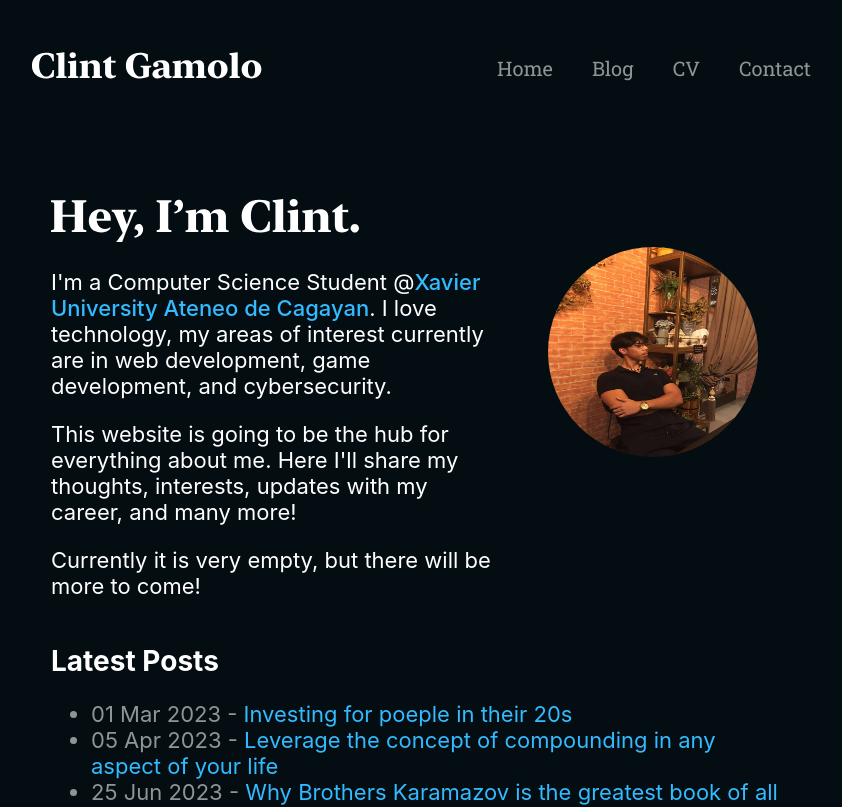
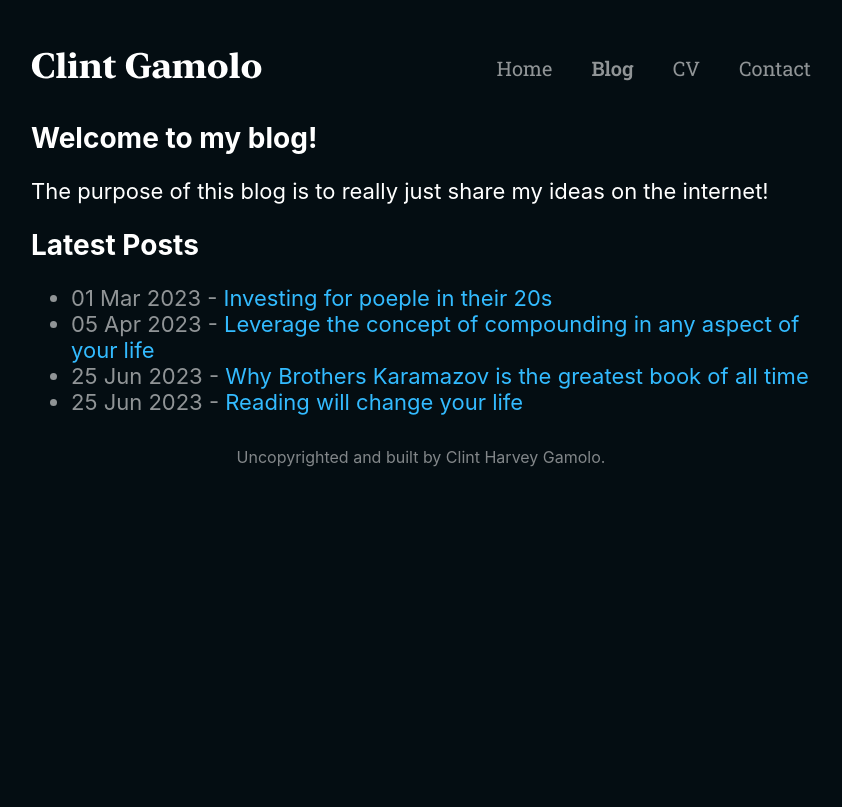
Before and after one commit to clintafk/personal-site, a React (Vite) app: page /blog in a window 1280 px wide. Shown: the top 807 px of the page, without its empty margins (219-1061 px from the left). Built offline with nearby package versions, Linux system fonts and the light colour scheme.

Commit message:
Feat: Added routing with React Router

```diff
--- a/src/components/Header.tsx
+++ b/src/components/Header.tsx
@@ -2,6 +2,7 @@ import '../styles/Header.css';
 import logo from '../../public/logo.svg';
 
 import resume from '../../public/resume.pdf';
+import { NavLink } from 'react-router-dom'
 
 function Header() {
     return(
@@ -15,10 +16,28 @@ function Header() {
                 <nav>
                     <ul>
                         <li>
-                            <a href="">Home</a>
+                            <a href="">
+                                <NavLink
+                                    to='/'
+                                    className={({ isActive, isPending }) =>
+                                        isPending ? "pending" : isActive ? "active" : ""
+                                    }
+                                >
+                                    Home
+                                </NavLink>
+                            </a>
                         </li>
                         <li>
-                            <a href="">Blog</a>
+                            <a href="">
+                                <NavLink
+                                    to='/blog'
+                                    className={({ isActive, isPending }) =>
+                                        isPending ? "pending" : isActive? "active" : ""
+                                    }
+                                >
+                                    Blog
+                                </NavLink>
+                            </a>
                         </li>
                         <li>
                             {/* <a href={resume} download="clint_resume">CV</a> */}
--- a/src/main.tsx
+++ b/src/main.tsx
@@ -4,6 +4,8 @@ import { createBrowserRouter, RouterProvider } from 'react-router-dom'
 
 import App from './App.tsx'
 import './index.css'
+
+import Blog from './routes/Blog.tsx'
 
 const router = createBrowserRouter([
   {
@@ -13,7 +15,7 @@ const router = createBrowserRouter([
   },
   {
     path: '/blog',
-    element: <App />,
+    element: <Blog />,
     errorElement: 'Error 404 not found!',
   }
 ])
--- a/src/routes/Blog.tsx
+++ b/src/routes/Blog.tsx
@@ -1,7 +1,7 @@
 import Header from '../components/Header'
 import Footer from '../components/Footer'
-import Posts from './Posts';
-import WelcomeBlog from './WelcomeBlog';
+import Posts from '../components/Posts';
+import WelcomeBlog from '../components/WelcomeBlog';
 
 function Blog() {
     return(
--- a/src/styles/Header.css
+++ b/src/styles/Header.css
@@ -41,10 +41,11 @@
     font-size: 20px;
 }
 
+.active {
+    font-weight: 600;
+    color: rgba(255, 255, 255, 1);
+}
+
 .header-nav nav a:hover {
     color: rgba(255, 255, 255, 1);
 }
-.header-nav nav a:active {
-    color: rgba(255, 255, 255, 1);
-    font-weight: 600;
-}
```
